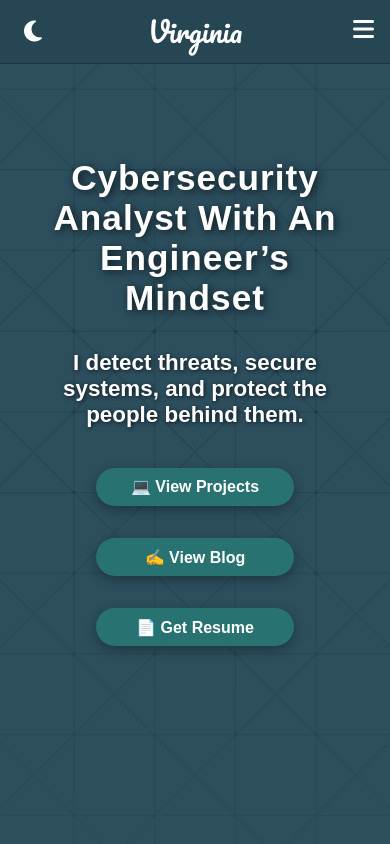
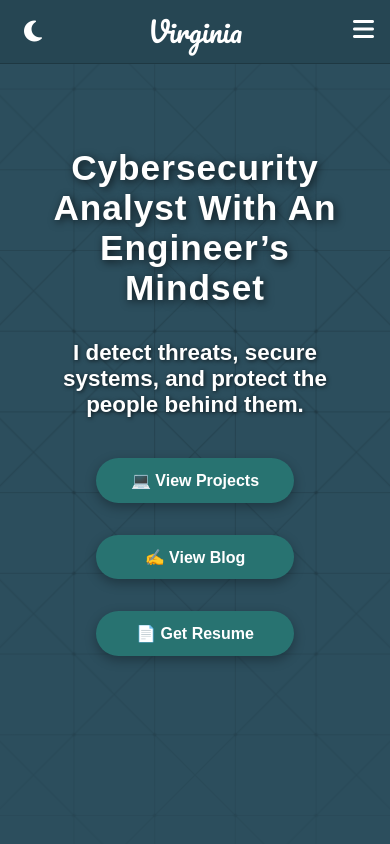
Before and after one commit to vnelai/vn-portfolio, a React (Vite) app: page / in a window 390 px wide. Shown: the top 844 px of the page. Built offline with nearby package versions, Linux system fonts and the light colour scheme.

Commit message:
fix(hero-btn): adjust padding for better button appearance

```diff
--- a/src/components/home-page-components/hero-section/HeroSection.css
+++ b/src/components/home-page-components/hero-section/HeroSection.css
@@ -183,7 +183,7 @@
   }
 
   .hero-btn {
-    padding: 0.6rem 1.2rem;
+    padding: 0.8rem 1.2rem;
     font-size: 1rem;
   }
 
```
